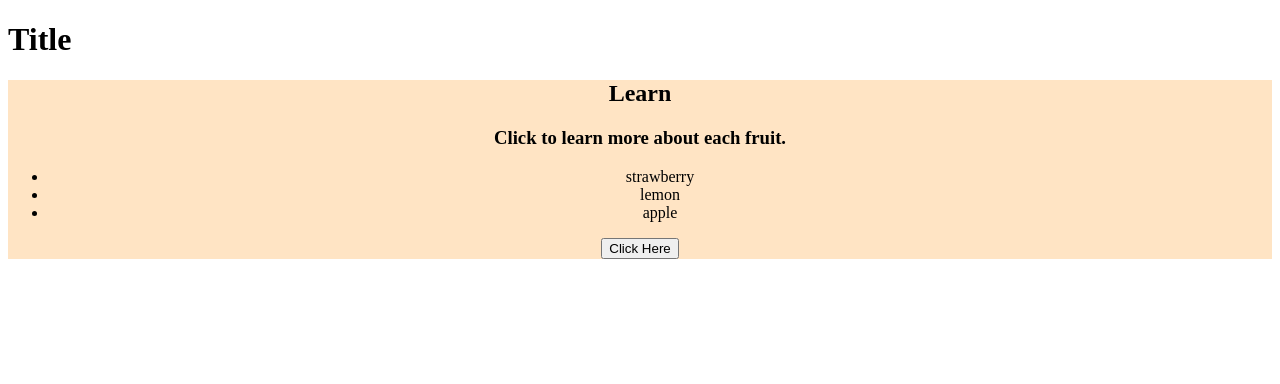
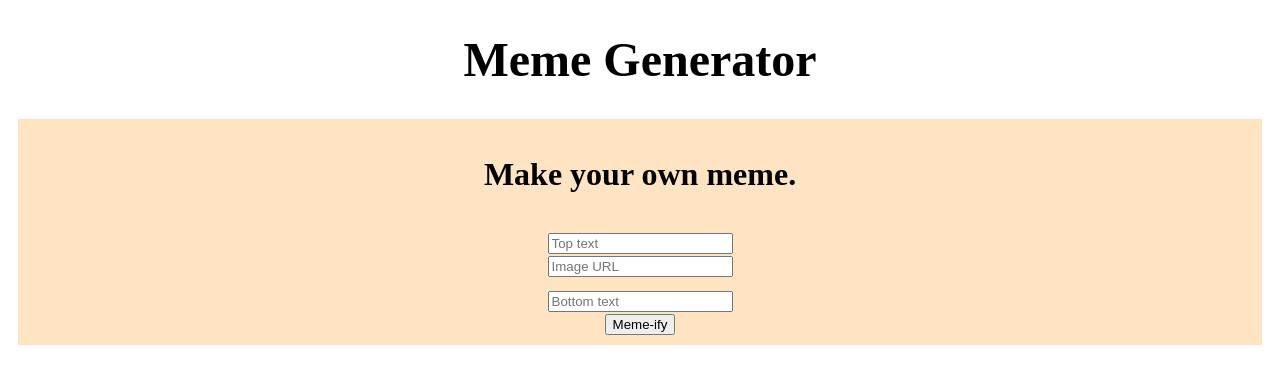
Before and after one commit to staten-island-tech/dom-manipulation-project-kaitlyndeng, a plain HTML site: page index.html in a window 1280 px wide. Drawn offline with Linux system fonts and the light colour scheme.

Commit message:
DOM Commit 5

```diff
--- a/index.html
+++ b/index.html
@@ -8,16 +8,20 @@
         <link rel="stylesheet" href="style.css"/>
     </head>
     <body>
-        <h1 id = "text">Title</h1>
+        <h1 id = "main-header">Meme Generator</h1>
         <div id="box">
-        <h2 id = "text">Learn</h2>
-        <h3 id = "text">Click to learn more about each fruit.</h3>
-        <ul>
-            <li id="option">strawberry</li>
-            <li id="option">lemon</li>
-            <li id="option">apple</li>
-        </ul>
-        <button id="button">Click Here</button>
+             <h2 id = "text">Make your own meme.</h2>
+            <form id = "text">
+                <input type="top-text"placeholder="Top text"/>
+            </form>
+            <form id = "image">
+                <input type="text"placeholder="Image URL"/>
+            </form>
+            <form id = "text">
+                <input type="btm-text"placeholder="Bottom text"/>
+            </form>
+            <button id="btn">Meme-ify</button>
         </div>
     </body>
+    <script src="index.js"></script>
 </html>
--- a/index.js
+++ b/index.js
@@ -5,5 +5,5 @@ const DOMSelectors = {
   option: document.getElementByIdAll(".option"),
 };
 function learn() {
-  getElementById("box").style.backgroundColor = "lightblue";
+  getElementById("box");
 }
--- a/style.css
+++ b/style.css
@@ -1,5 +1,13 @@
 #box {
     background-color: bisque;
     text-align: center;
-    text: 3rem;
+    margin: 10px;
+    padding: 10px;
 }
+#main-header {
+    font-size: 3rem;
+    text-align: center;
+}
+#text {
+    font-size: 2rem;
+}
```
